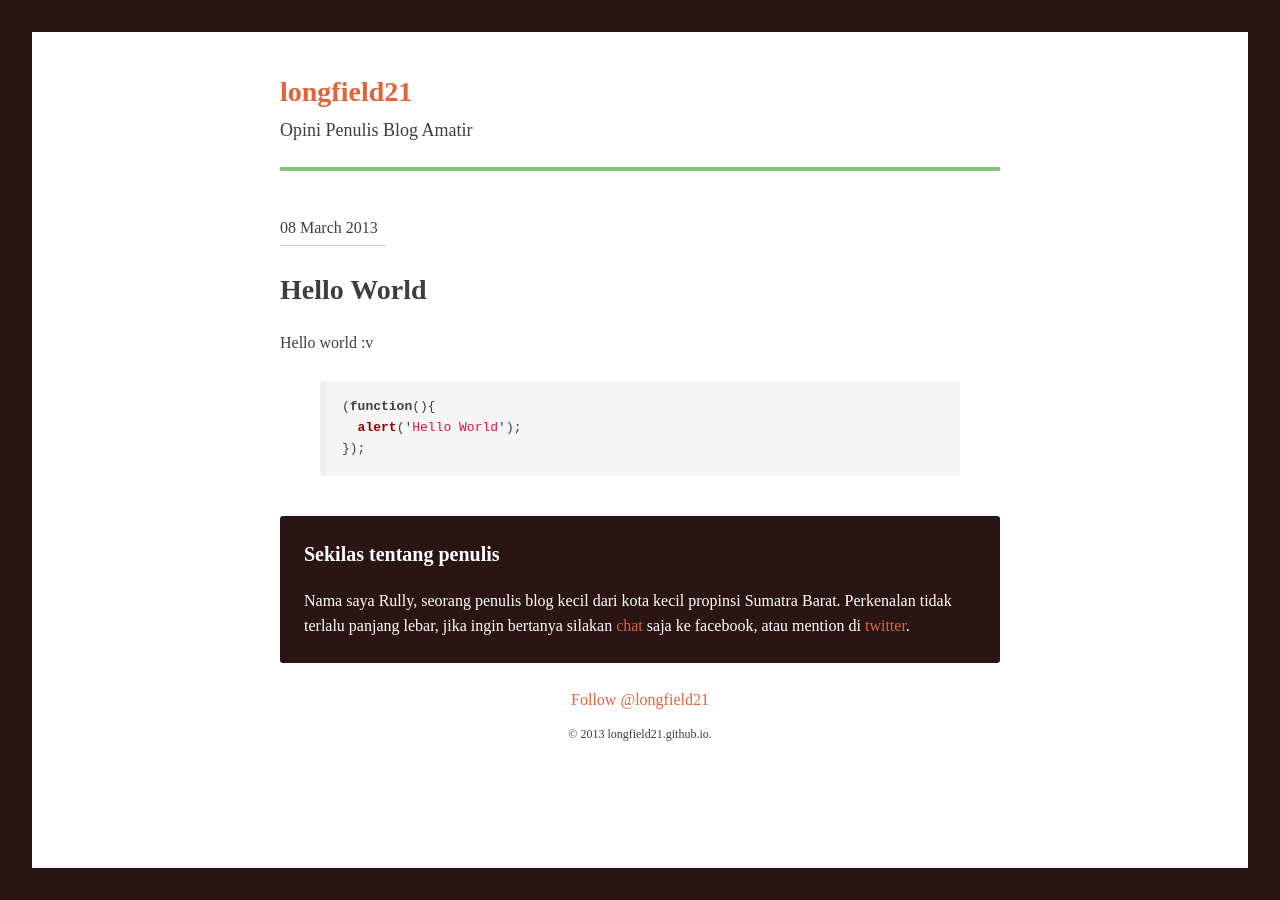
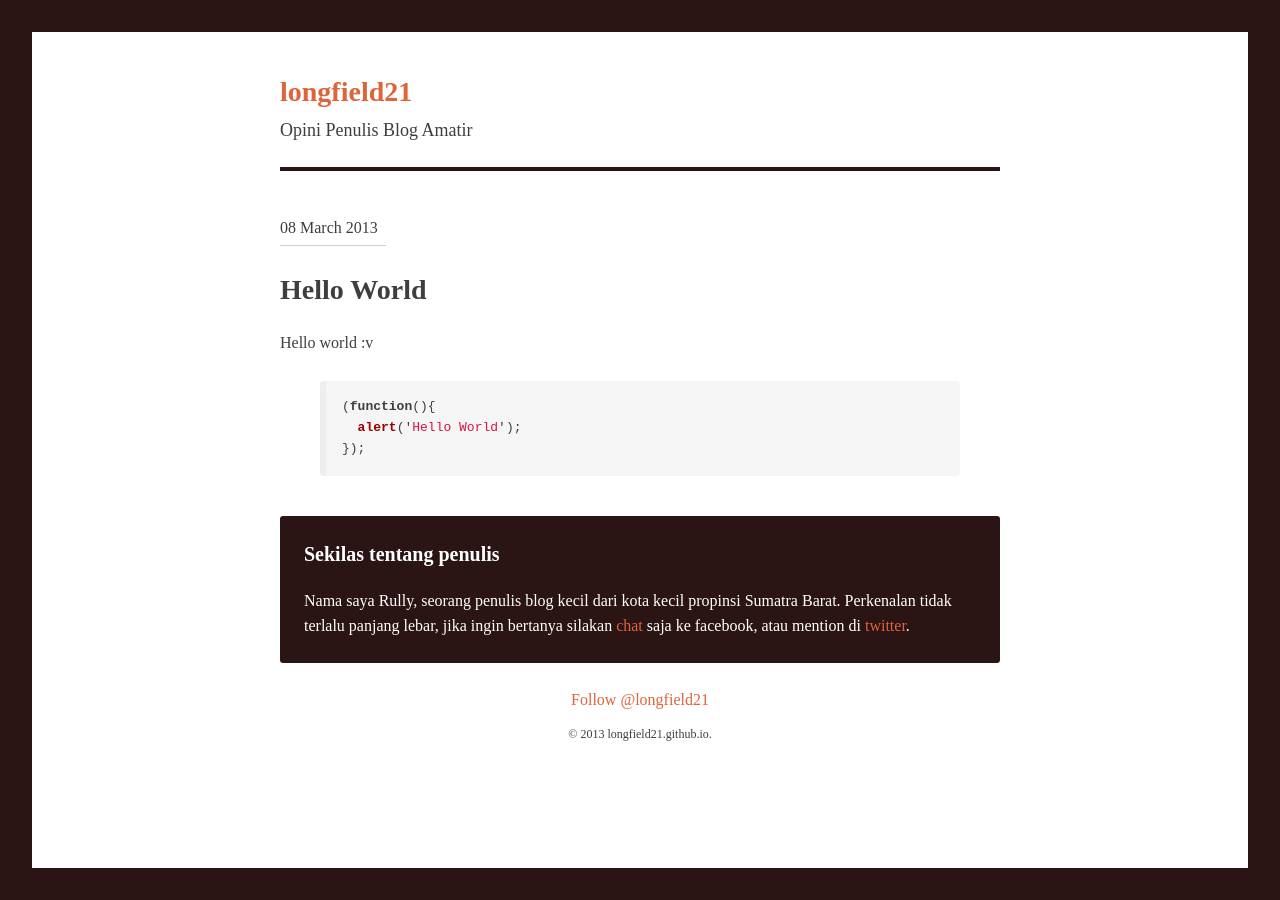
Before and after one commit to longfield21/longfield21.github.com, a Jekyll site: the page built from index.html, in a window 1280 px wide. Built offline with Jekyll 4.4.1, drawn with Linux system fonts in a browser that asks for light colours; Markdown is read by kramdown in place of the engine named in the settings; comment, search, counter and statistics services are not loaded.

Commit message:
komit border di bawah header

```diff
--- a/assets/css/index.css
+++ b/assets/css/index.css
@@ -621,7 +621,7 @@ p, blockquote, ul, ol, dl, menu, pre {
 /* Header
    ========================================================================== */
 .site-head {
-  border-bottom: 0.25em solid #7eca72;
+  border-bottom: 0.25em solid #2b1414;
   padding-bottom: 1.5em;
 }
 
```
